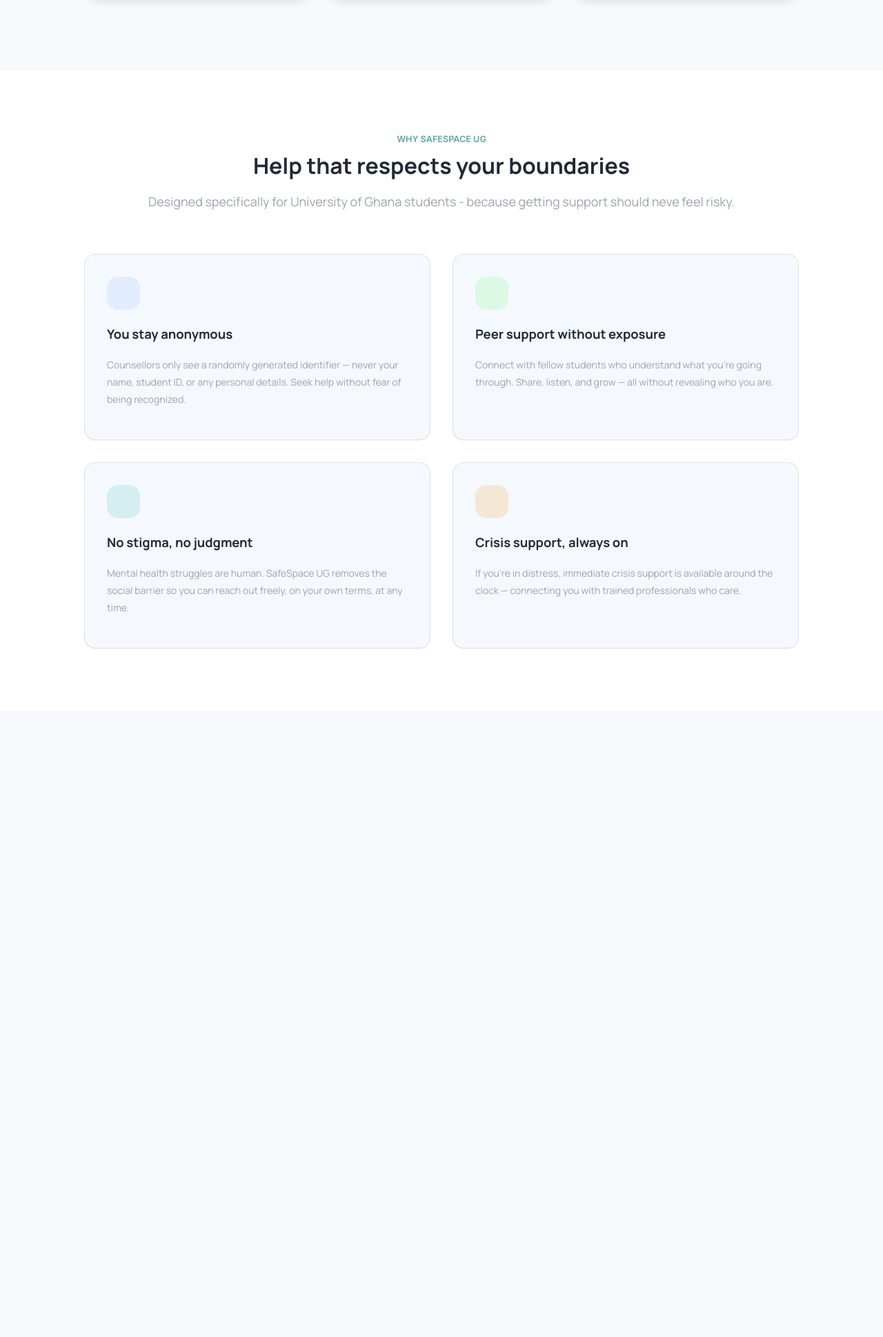
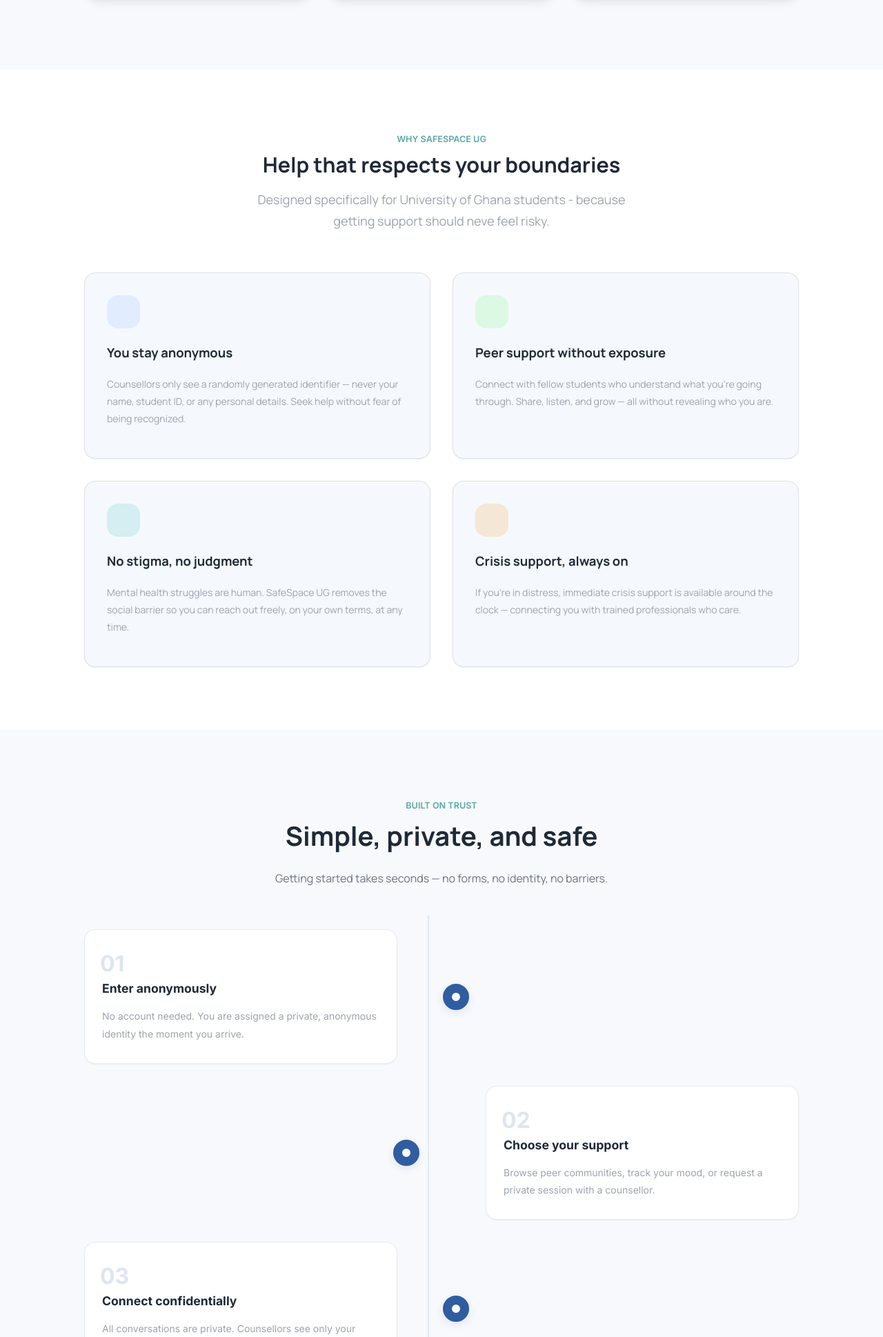
Before and after one commit to CODE-OS1/SafeSpace, a Flask app: template templates/landing.html in a window 1280 px wide. Shown: the part 1493-3431 px from the top of the page at 69% size. Before the commit the page ends 2433 px from the top, so only its background shows below. Run offline with Flask 3, Linux system fonts and the light colour scheme; the template is opened without the code that fills it, so the values that code supplies are empty.

Commit message:
completed assurance section

```diff
--- a/static/style.css
+++ b/static/style.css
@@ -397,7 +397,7 @@ nav ul a:hover{
 }
 
 .essence-head h2{
-    font-size: var(--text-3xl);
+    font-size: clamp(1.9rem, 2.2vw, 2.5rem);
     text-align: center;
     color: var(--color-text-primary);
     font-family: var(--font-heading);
@@ -410,6 +410,9 @@ nav ul a:hover{
     color: var(--color-text-muted);
     font-family: var(--font-heading);
     margin-bottom: 60px;
+    max-width: 550px;
+    margin-left: auto;
+    margin-right: auto;
 }
 
 /* Responsive card layout without @media: two-column grid keeps cards compact on smaller screens and wider on larger screens */
@@ -471,3 +474,146 @@ nav ul a:hover{
     line-height: 1.8;
     font-family: var(--font-heading);
 }
+
+/* Assurance section timeline layout */
+.assurance{
+    margin-top: 100px;
+}
+.assurance-head{
+    text-align: center;
+    max-width: 760px;
+    margin: 0px auto 40px;
+}
+
+.assurance-head h2{
+    font-size: clamp(2rem, 3vw, 3.2rem);
+    margin-bottom: 16px;
+    color: var(--color-text-primary);
+    font-family: var(--font-heading);
+}
+
+.assurance-head p{
+    font-size: var(--text-base);
+    color: var(--color-text-secondary);
+    max-width: 640px;
+    margin: 0 auto;
+    font-family: var(--font-heading);
+}
+
+.assurance-timeline{
+    position: relative;
+    display: grid;
+    grid-template-columns: minmax(240px, 1fr) 80px minmax(240px, 1fr);
+    gap: 32px 24px;
+    align-items: start;
+    padding: 20px 0 40px;
+}
+
+.assurance-timeline::before{
+    content: '';
+    position: absolute;
+    top: 0;
+    bottom: 0;
+    left: calc(50% - 40px / 2);
+    width: 2px;
+    background-color: rgba(47, 94, 159, 0.103);
+}
+
+.assurance-row{
+    display: contents;
+}
+
+.assurance-node{
+    width: 38px;
+    height: 38px;
+    border-radius: 50%;
+    background: #fff;
+    border: 13px solid var(--color-primary);
+    justify-self: center;
+    align-self: center;
+    box-shadow: 0 4px 12px rgba(47,93,159,0.12);
+}
+
+/* node placed to the left side of the center column (near right-hand card) */
+.assurance-node-left{
+    justify-self: start; /* align to left edge of center column */
+    transform: translateX(-30px); /* equal spacing from center line */
+}
+
+/* node placed to the right side of the center column (near left-hand card) */
+.assurance-node-right{
+    justify-self: end; /* align to right edge of center column */
+    transform: translateX(0px); /* equal spacing from center line */
+}
+
+.assurance-card{
+    position: relative;
+    width: 100%;
+    background-color: var(--color-surface);
+    border: 1px solid rgba(107, 114, 128, 0.14);
+    border-radius: var(--radius-lg);
+    padding: 30px 25px;
+    box-shadow: var(--shadow-sm);
+}
+
+.assurance-card-left{
+    justify-self: end;
+}
+
+.assurance-card-right{
+    justify-self: start;
+}
+
+.assurance-card::before{
+    content: attr(data-step);
+    position: absolute;
+    top: 22px;
+    left: 22px;
+    font-size: 2rem;
+    font-weight: 700;
+    color: rgba(47, 93, 159, 0.16);
+}
+
+.assurance-card h3{
+    margin-top: 40px;
+    margin-bottom: 12px;
+    font-size: 1.1rem;
+    color: var(--color-text-primary);
+}
+
+.assurance-card p{
+    color: var(--color-text-muted);
+    line-height: 1.8;
+    font-size: var(--text-sm);
+}
+
+/* Mobile fallback: stack assurance cards full width and hide timeline line/circles */
+@media (max-width: 768px) {
+    .assurance-timeline{
+        display: block;
+        padding: 20px 0;
+    }
+
+    .assurance-timeline::before{
+        display: none;
+    }
+
+    .assurance-row{
+        display: block;
+    }
+
+    .assurance-node,
+    .assurance-spacer{
+        display: none;
+    }
+
+    .assurance-card{
+        width: 100%;
+        margin: 0 0 24px;
+    }
+
+    .assurance-card-left,
+    .assurance-card-right{
+        justify-self: stretch;
+    }
+}
--- a/templates/landing.html
+++ b/templates/landing.html
@@ -132,7 +132,49 @@
                     </div>
                 </div>
                 </div>
-
+            </section>
+            <section class="assurance">
+                <div class="container">
+                    <p style="color: var(--color-secondary); font-weight: 600; font-size: 0.79rem;text-align: center;">BUILT ON TRUST</p>
+                    <div class="assurance-head">
+                        <h2>Simple, private, and safe</h2>
+                        <p>Getting started takes seconds — no forms, no identity, no barriers.</p>
+                    </div>
+                    <div class="assurance-timeline">
+                        <div class="assurance-row">
+                            <div class="assurance-card assurance-card-left" data-step="01">
+                                <h3>Enter anonymously</h3>
+                                <p>No account needed. You are assigned a private, anonymous identity the moment you arrive.</p>
+                            </div>
+                            <div class="assurance-node assurance-node-right"></div>
+                            <div class="assurance-spacer"></div>
+                        </div>
+                        <div class="assurance-row">
+                            <div class="assurance-spacer"></div>
+                            <div class="assurance-node assurance-node-left"></div>
+                            <div class="assurance-card assurance-card-right" data-step="02">
+                                <h3>Choose your support</h3>
+                                <p>Browse peer communities, track your mood, or request a private session with a counsellor.</p>
+                            </div>
+                        </div>
+                        <div class="assurance-row">
+                            <div class="assurance-card assurance-card-left" data-step="03">
+                                <h3>Connect confidentially</h3>
+                                <p>All conversations are private. Counsellors see only your anonymous ID — never your real identity.</p>
+                            </div>
+                            <div class="assurance-node assurance-node-right"></div>
+                            <div class="assurance-spacer"></div>
+                        </div>
+                        <div class="assurance-row">
+                            <div class="assurance-spacer"></div>
+                            <div class="assurance-node assurance-node-left"></div>
+                            <div class="assurance-card assurance-card-right" data-step="04">
+                                <h3>Heal at your own pace</h3>
+                                <p>Return whenever you need. Your anonymous space is always here, with no pressure or obligation.</p>
+                            </div>
+                        </div>
+                    </div>
+                </div>
             </section>
         </div>
     </main>
```
